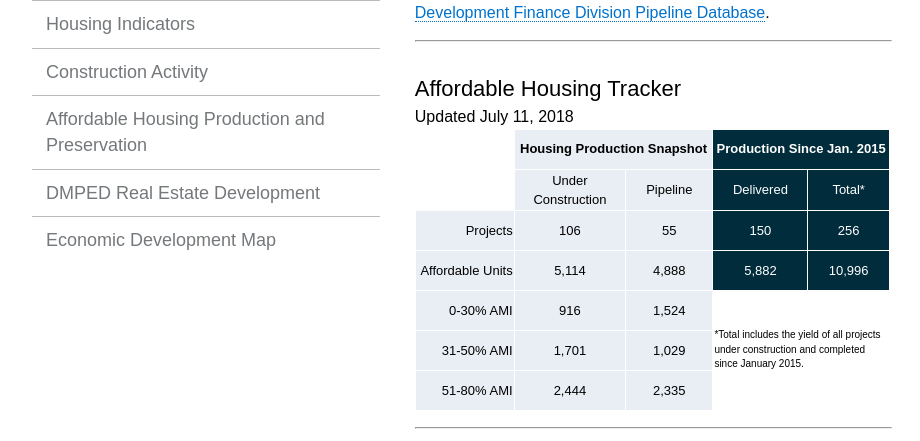
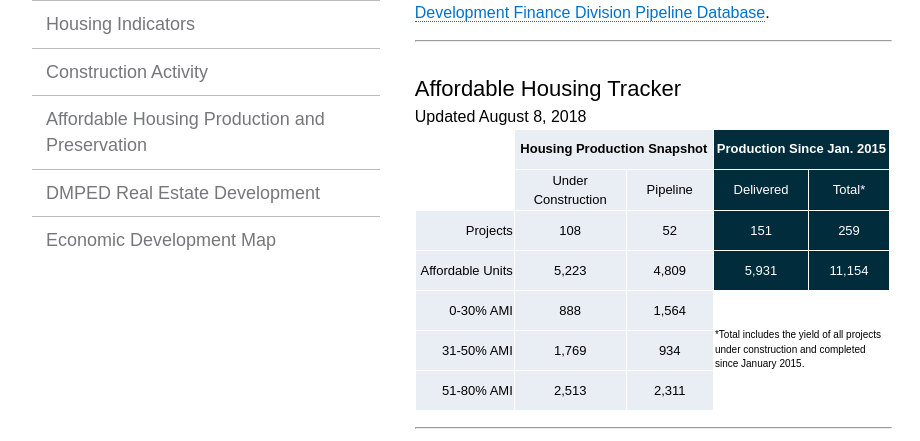
Before and after one commit to DCgov/economic-intelligence, a Jekyll site: the page built from affordable-production-preservation.html, in a window 1280 px wide, cut to the strip 357-798 px from the top of the page. Shown: the whole strip, without its empty margins (28-948 px from the left). Built offline with Jekyll 4.4.1, drawn with Linux system fonts in a browser that asks for light colours; nearby versions of some CDN libraries.

Commit message:
Update affordable-production-preservation.html

```diff
--- a/affordable-production-preservation.html
+++ b/affordable-production-preservation.html
@@ -10,7 +10,7 @@ title: Affordable Housing Production and Preservation
 
 <div>
 	<h2>Affordable Housing Tracker</h2>
-		Updated July 11, 2018
+		Updated August 8, 2018
 	<div class="ahtable">
 		<table>
 			<tbody>
@@ -28,33 +28,33 @@ title: Affordable Housing Production and Preservation
 				</tr>
 				<tr>
 					<td style="text-align:right !important" bgcolor="#E9EDF4">Projects</td>
-					<td bgcolor="#E9EDF4">106</td>
-					<td bgcolor="#E9EDF4">55</td>
-					<td bgcolor="#012C3B"><font color="#fff">150</font></td>
-					<td bgcolor="#012C3B"><font color="#fff">256</font></td>
+					<td bgcolor="#E9EDF4">108</td>
+					<td bgcolor="#E9EDF4">52</td>
+					<td bgcolor="#012C3B"><font color="#fff">151</font></td>
+					<td bgcolor="#012C3B"><font color="#fff">259</font></td>
 				</tr>
 				<tr>
 					<td style="text-align:right !important" bgcolor="#E9EDF4">Affordable Units</td>
-					<td bgcolor="#E9EDF4">5,114</td>
-					<td bgcolor="#E9EDF4">4,888</td>
-					<td bgcolor="#012C3B"><font color="#fff">5,882</font></td>
-					<td bgcolor="#012C3B"><font color="#fff">10,996</font></td>
+					<td bgcolor="#E9EDF4">5,223</td>
+					<td bgcolor="#E9EDF4">4,809</td>
+					<td bgcolor="#012C3B"><font color="#fff">5,931</font></td>
+					<td bgcolor="#012C3B"><font color="#fff">11,154</font></td>
 				</tr>
 				<tr>
 					<td style="text-align:right !important" bgcolor="#E9EDF4" border="0">0-30% AMI</td>
-					<td bgcolor="#E9EDF4">916</td>
-					<td bgcolor="#E9EDF4">1,524</td>
+					<td bgcolor="#E9EDF4">888</td>
+					<td bgcolor="#E9EDF4">1,564</td>
 					<td colspan="2" rowspan="3" style="text-align:left !important; font-size:x-small !important">*Total includes the yield of all projects under construction and completed since January 2015. </td>
 				</tr>
 				<tr>
 					<td style="text-align:right !important" bgcolor="#E9EDF4">31-50% AMI</td>
-					<td bgcolor="#E9EDF4">1,701</td>
-					<td bgcolor="#E9EDF4">1,029</td>
+					<td bgcolor="#E9EDF4">1,769</td>
+					<td bgcolor="#E9EDF4">934</td>
 				</tr>
 				<tr>
 					<td style="text-align:right !important" bgcolor="#E9EDF4">51-80% AMI</td>
-					<td bgcolor="#E9EDF4">2,444</td>
-					<td bgcolor="#E9EDF4">2,335</td>
+					<td bgcolor="#E9EDF4">2,513</td>
+					<td bgcolor="#E9EDF4">2,311</td>
 				</tr>
 			</tbody>
 		</table>
```
